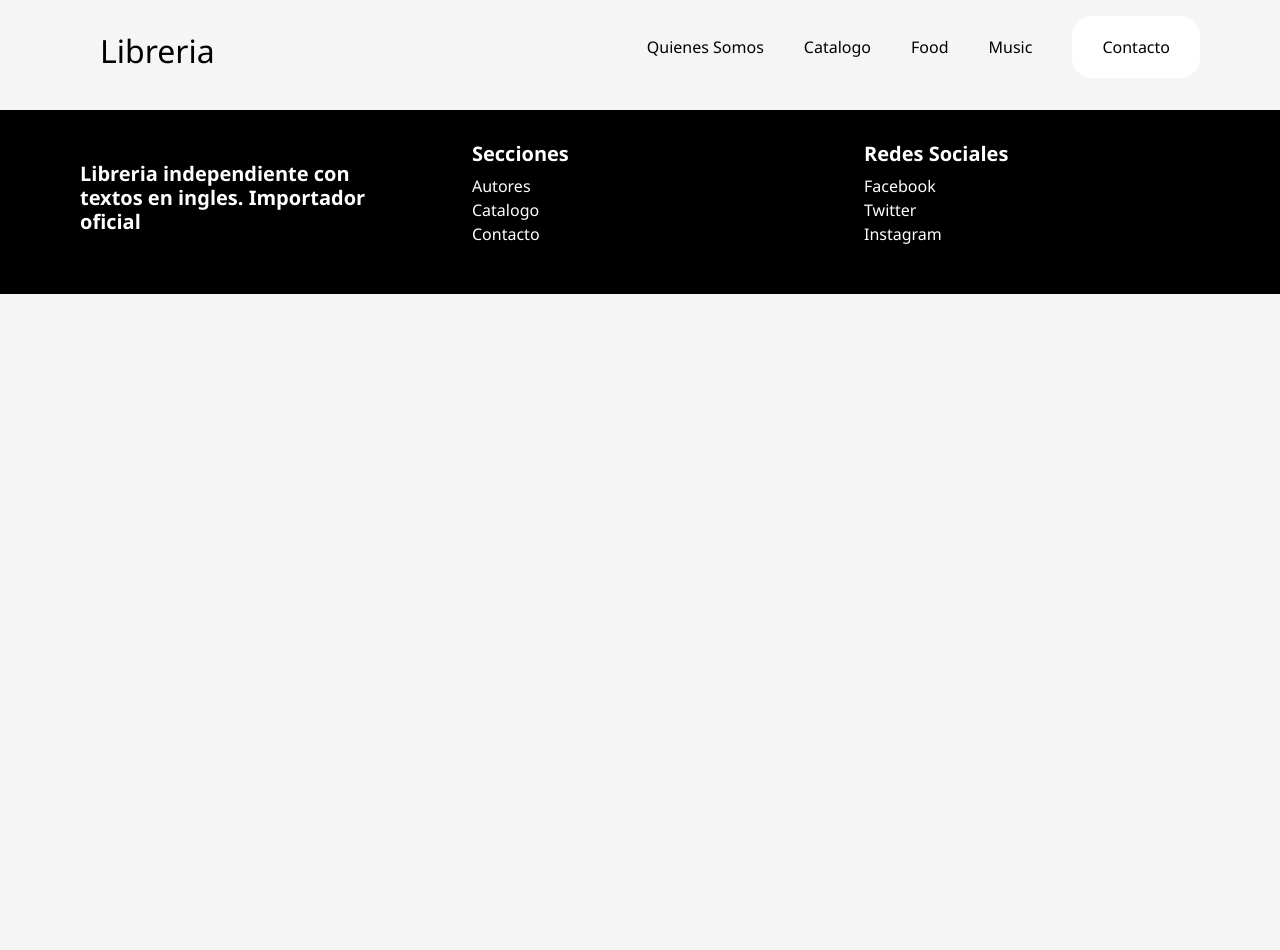
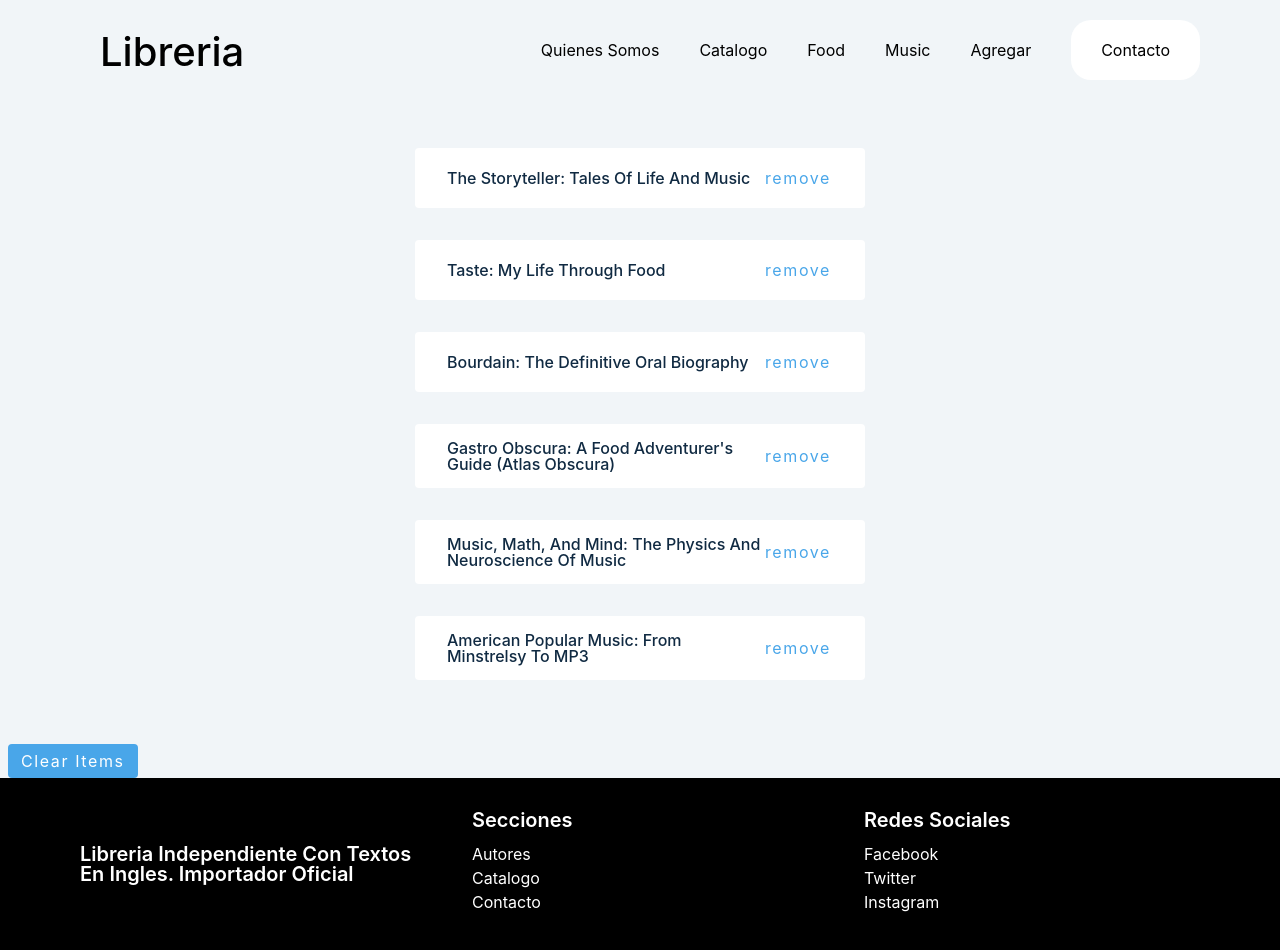
Before and after one commit to Guillef33/libreria, a React (Create React App) app: page /add in a window 1280 px wide. Shown: the top 950 px of the page. Before the commit the page ends 800 px from the top, so only its background shows below. Built offline with nearby package versions, Linux system fonts and the light colour scheme.

Commit message:
boton en hover

```diff
--- a/src/App.js
+++ b/src/App.js
@@ -13,6 +13,7 @@
 import BookList from "./components/BookList";
 import QuienesSomos from "./QuieneSomos";
 import Names from "./components/Names";
+import AddBooks from "./components/AddBooks";
 import FoodList from "./FoodBooks";
 import MusicList from "./MusicBooks";
 
@@ -33,6 +34,7 @@
           <Route path="/names" component={Names} />
           <Route path="/food" component={FoodList} />
           <Route path="/music" component={MusicList} />
+          <Route path="/add" component={AddBooks} />
         </Switch>
       </div>
       <Footer />
--- a/src/Home.js
+++ b/src/Home.js
@@ -6,6 +6,8 @@
 // always return JSX
 import BookList from "./components/BookList";
 import Hero from "./components/Hero";
+import MusicBook from "./MusicBooks";
+
 
 
 
@@ -17,8 +19,10 @@
   return (
     <>
       <Hero />
+      {/* <h2 className="titulo-home">El genero que mas te gusta</h2>
+      <MusicBook /> */}
+      <h2 className="titulo-home">Novedades del ultimo mes</h2>
       <BookList />
-
     </>
   );
 }
--- a/src/MusicBooks.js
+++ b/src/MusicBooks.js
@@ -36,6 +36,7 @@
 function MusicList() {
   return (
     <>
+      {/*Esto no funciona bien, repite el mismo libro en cada row */}
       <section className="bookList">
         {books.map((Musicbook) => (
           <MusicBooks
--- a/src/Nav.js
+++ b/src/Nav.js
@@ -40,6 +40,11 @@
             </StyledNavLink>
           </li>
           <li>
+            <StyledNavLink to="/add" className="HeroLink">
+              Agregar
+            </StyledNavLink>
+          </li>
+          <li>
             <StyledNavLink to="/contacto" className="HeroLink">
               Contacto
             </StyledNavLink>
--- /dev/null
+++ b/src/addBook.css
@@ -0,0 +1,320 @@
+/*
+===============
+Variables
+===============
+*/
+
+:root {
+  /* dark shades of primary color*/
+  --clr-primary-1: hsl(205, 86%, 17%);
+  --clr-primary-2: hsl(205, 77%, 27%);
+  --clr-primary-3: hsl(205, 72%, 37%);
+  --clr-primary-4: hsl(205, 63%, 48%);
+  /* primary/main color */
+  --clr-primary-5: hsl(205, 78%, 60%);
+  /* lighter shades of primary color */
+  --clr-primary-6: hsl(205, 89%, 70%);
+  --clr-primary-7: hsl(205, 90%, 76%);
+  --clr-primary-8: hsl(205, 86%, 81%);
+  --clr-primary-9: hsl(205, 90%, 88%);
+  --clr-primary-10: hsl(205, 100%, 96%);
+  /* darkest grey - used for headings */
+  --clr-grey-1: hsl(209, 61%, 16%);
+  --clr-grey-2: hsl(211, 39%, 23%);
+  --clr-grey-3: hsl(209, 34%, 30%);
+  --clr-grey-4: hsl(209, 28%, 39%);
+  /* grey used for paragraphs */
+  --clr-grey-5: hsl(210, 22%, 49%);
+  --clr-grey-6: hsl(209, 23%, 60%);
+  --clr-grey-7: hsl(211, 27%, 70%);
+  --clr-grey-8: hsl(210, 31%, 80%);
+  --clr-grey-9: hsl(212, 33%, 89%);
+  --clr-grey-10: hsl(210, 36%, 96%);
+  --clr-white: #fff;
+  --clr-red-dark: hsl(360, 67%, 44%);
+  --clr-red-light: hsl(360, 71%, 66%);
+  --clr-green-dark: hsl(125, 67%, 44%);
+  --clr-green-light: hsl(125, 71%, 66%);
+  --clr-black: #222;
+  --transition: all 0.3s linear;
+  --spacing: 0.1rem;
+  --radius: 0.25rem;
+  --light-shadow: 0 5px 15px rgba(0, 0, 0, 0.1);
+  --dark-shadow: 0 5px 15px rgba(0, 0, 0, 0.4);
+  --max-width: 1170px;
+  --fixed-width: 450px;
+  --clr-orange-1: hsl(12, 83%, 98%);
+  --clr-orange-2: hsl(14, 91%, 95%);
+  --clr-orange-3: hsl(12, 89%, 89%);
+  --clr-orange-4: hsl(13, 87%, 82%);
+  --clr-orange-5: hsl(13, 88%, 68%);
+  --clr-orange-6: hsl(13, 88%, 55%);
+  --clr-orange-7: hsl(13, 74%, 49%);
+  --clr-orange-8: hsl(13, 74%, 33%);
+  --clr-orange-9: hsl(13, 73%, 25%);
+  --clr-orange-10: hsl(13, 73%, 16%);
+}
+/*
+===============
+Global Styles
+===============
+*/
+
+*,
+::after,
+::before {
+  margin: 0;
+  padding: 0;
+  box-sizing: border-box;
+}
+body {
+  font-family: -apple-system, BlinkMacSystemFont, 'Segoe UI', Roboto, Oxygen,
+    Ubuntu, Cantarell, 'Open Sans', 'Helvetica Neue', sans-serif;
+  background: var(--clr-grey-10);
+  color: var(--clr-grey-1);
+  line-height: 1.5;
+  font-size: 0.875rem;
+}
+ul {
+  list-style-type: none;
+}
+a {
+  text-decoration: none;
+}
+h1,
+h2,
+h3,
+h4 {
+  /* letter-spacing: var(--spacing); */
+  text-transform: capitalize;
+  line-height: 1.25;
+  margin-bottom: 0.75rem;
+}
+h1 {
+  font-size: 3rem;
+}
+h2 {
+  font-size: 2rem;
+}
+h3 {
+  font-size: 1.25rem;
+}
+h4 {
+  font-size: 0.875rem;
+}
+p {
+  margin-bottom: 1.25rem;
+  color: var(--clr-grey-5);
+}
+@media screen and (min-width: 800px) {
+  h1 {
+    font-size: 4rem;
+  }
+  h2 {
+    font-size: 2.5rem;
+  }
+  h3 {
+    font-size: 1.75rem;
+  }
+  h4 {
+    font-size: 1rem;
+  }
+  body {
+    font-size: 1rem;
+  }
+  h1,
+  h2,
+  h3,
+  h4 {
+    line-height: 1;
+  }
+}
+/*  global classes */
+
+/* section */
+.section,
+.container {
+  width: 90vw;
+  margin: 0 auto;
+  max-width: var(--max-width);
+}
+
+@media screen and (min-width: 992px) {
+  .section {
+    width: 95vw;
+  }
+}
+
+.container {
+  text-align: center;
+  margin-top: 5rem;
+}
+.btn {
+  display: inline-block;
+  background: var(--clr-primary-5);
+  color: var(--clr-white);
+  padding: 0.25rem 0.75rem;
+  border-radius: var(--radius);
+  border-color: transparent;
+  text-transform: capitalize;
+  font-size: 1rem;
+  letter-spacing: var(--spacing);
+  margin-top: 2rem;
+  margin-left: 0.5rem;
+  margin-right: 0.5rem;
+  cursor: pointer;
+  transition: var(--transition);
+}
+.btn:hover {
+  background: var(--clr-primary-1);
+  color: var(--clr-primary-5);
+}
+.item {
+  background: var(--clr-white);
+  display: flex;
+  justify-content: space-between;
+  max-width: var(--fixed-width);
+  margin: 2rem auto;
+  align-items: center;
+  border-radius: var(--radius);
+}
+.item button,
+.item a {
+  background: transparent;
+  border-color: transparent;
+  color: var(--clr-primary-5);
+  letter-spacing: var(--spacing);
+  cursor: pointer;
+}
+.item {
+  padding: 1rem 2rem;
+}
+.item h4 {
+  margin-bottom: 0;
+}
+.item p {
+  margin-bottom: 0;
+}
+.modal {
+  position: absolute;
+  top: 2rem;
+  left: 50%;
+  transform: translateX(-50%);
+  background: var(--clr-white);
+  display: inline-block;
+  padding: 0.25rem 1rem;
+  border-radius: var(--radius);
+  text-transform: capitalize;
+}
+
+.modal p {
+  margin-bottom: 0;
+  color: var(--clr-red-dark);
+}
+.form {
+  background: var(--clr-white);
+  max-width: var(--fixed-width);
+  margin: 0 auto;
+  margin-bottom: 4rem;
+  padding: 1rem 2rem;
+  border-radius: var(--radius);
+}
+.form input {
+  background: var(--clr-grey-10);
+  border-color: transparent;
+  border-radius: var(--radius);
+  padding: 0.25rem 0.5rem;
+}
+.form-control {
+  margin: 0.5rem 0;
+  display: grid;
+  grid-template-columns: 100px 1fr;
+  align-items: center;
+}
+.form button {
+  display: inline-block;
+  background: var(--clr-black);
+  color: var(--clr-white);
+  border-color: transparent;
+  margin-top: 1rem;
+  letter-spacing: var(--spacing);
+  padding: 0.15rem 0.25rem;
+  text-transform: capitalize;
+  border-radius: var(--radius);
+  cursor: pointer;
+}
+.nav-links {
+  max-width: var(--fixed-width);
+  margin: 0 auto;
+  margin-bottom: 4rem;
+  display: grid;
+  grid-template-columns: repeat(3, 1fr);
+}
+.nav-links a {
+  color: var(--clr-grey-5);
+}
+.users {
+  display: grid;
+  grid-template-columns: repeat(auto-fit, minmax(300px, 1fr));
+  gap: 2rem;
+  margin: 3rem auto;
+}
+.users li {
+  width: 100%;
+  display: flex;
+  align-items: center;
+  background: var(--clr-white);
+  padding: 1rem 2rem;
+  border-radius: var(--radius);
+  text-align: left;
+}
+.users img {
+  width: 50px;
+  height: 50px;
+  border-radius: 50%;
+  margin-right: 1rem;
+}
+.users h4 {
+  margin-bottom: 0.15rem;
+}
+.users a {
+  color: var(--clr-grey-5);
+  text-transform: capitalize;
+}
+
+.products {
+  margin: 4rem 0;
+  display: grid;
+  gap: 2rem;
+}
+@media screen and (min-width: 576px) {
+  .products {
+    grid-template-columns: repeat(auto-fit, minmax(300px, 1fr));
+  }
+}
+.product {
+  background: var(--clr-white);
+  border-radius: var(--radius);
+}
+.product img {
+  border-top-left-radius: var(--radius);
+  border-top-right-radius: var(--radius);
+
+  width: 100%;
+  height: 15rem;
+  object-fit: cover;
+}
+.product h4 {
+  margin-top: 1rem;
+}
+
+.product button {
+  margin-bottom: 1rem;
+  background: var(--clr-primary-5);
+  border-radius: var(--radius);
+  border-color: transparent;
+  color: var(--clr-white);
+  padding: 0.25rem 0.5rem;
+  text-transform: capitalize;
+  cursor: pointer;
+}
--- /dev/null
+++ b/src/components/AddBooks.js
@@ -0,0 +1,32 @@
+import React from "react";
+import books from './books'
+
+import '../addBook.css'
+
+const UseStateArray = () => {
+  const [people, setPeople] = React.useState(books);
+
+  const removeItem = (id) => {
+    let newPeople = people.filter((person) => person.id !== id);
+    setPeople(newPeople);
+  };
+
+  return (
+    <>
+      {people.map((person) => {
+        const { id, title } = person;
+        return (
+          <div key={id} className="item">
+            <h4>{title}</h4>
+            <button onClick={() => removeItem(id)}>remove</button>
+          </div>
+        );
+      })}
+      <button className="btn" onClick={() => setPeople([])}>
+        clear items
+      </button>
+    </>
+  );
+};
+
+export default UseStateArray;
--- a/src/components/BookList.js
+++ b/src/components/BookList.js
@@ -1,4 +1,4 @@
-import React from "react";
+import React, { useState }  from "react";
 import ReactDom from "react-dom";
 import books from "./books";
 import { Button } from "./Button";
@@ -13,24 +13,41 @@
 
   const url = `/comprar/${id}`;
 
+  const [style, setStyle] = useState({ display: "none" });
+
    return (
-    <article className="book">
+     <article
+       className="book productBox"
+       onMouseEnter={(e) => {
+         setStyle({ display: "block" });
+       }}
+       onMouseLeave={(e) => {
+         setStyle({ display: "none" });
+       }}
+     >
        <div className="imageContainer">
-        <img src={img} alt="cover" />
+         <img src={img} alt="cover" className="imageSize" />
+         {/* Aca se podria hacer algo bueno con componentes */}
+         <a href={url}>
+           <div className="hoverState" style={style}>
+             <input name="talle" type="checkbox" />
+             <input name="color" type="checkbox" />
+             {/* Incluir el href en el boton? */}
+             <Button className="btn-comprar">Comprar</Button>
+           </div>
+         </a>
        </div>
        <h1 className="book-title">{title}</h1>
        <h4>{author}</h4>
-      <p className="Categoria">
+       <p className="Categoria" style={{ margin: "auto" }}>
          Genero: {category}
        </p>
-      <a href={url}>
-        <Button className="btn-comprar">Comprar</Button>
-      </a>
      </article>
    );
 };
 
 function BookList() {
+
   return (
     <>
       <section className="bookList">
@@ -42,6 +59,7 @@
             id={book.id}
             category={book.category}
           />
+
         ))}
       </section>
     </>
--- a/src/index.css
+++ b/src/index.css
@@ -103,6 +103,8 @@
   /* border-radius: 1rem; */
   padding: 1rem 2rem;
   text-align: center;
+  display: flex;
+flex-direction: column;
 }
 
 .book h1 {
@@ -116,7 +118,7 @@
 }
 
 .book img {
-  width: 200px;
+height: 300px;
 }
 
 .book-wrapper {
@@ -145,6 +147,12 @@
   font-weight: 600;
 }
 
+.titulo-home {
+  text-align: center;
+  font-size: 1.2em;
+  padding: 2em 0;
+}
+
 .btn-comprar {
   padding: 0.5em 1em;
   border: 1px solid aliceblue;
@@ -152,12 +160,35 @@
 }
 
 .book-title {
-  font-size: 1.3em;
+  font-size: 1em;
 }
 
 .imageContainer {
   display: block;
   text-align: center;
+  position: relative;
+  transition: all 0.3s ease;
+
+}
+
+.imageContainer a {
+    transition: all 0.3s ease;
+
+}
+
+.imageContainer a button {
+  display: block;
+  transition: all 0.8s ease;
+
+  position: absolute;
+  top: 250px;
+  width: 100%;
+  margin: 0;
+  border: none;
+}
+
+.imageSize {
+  height: fit-content;
 }
 
 .hero-section {
```
Lines whose indentation alone changed are shown as unchanged.
